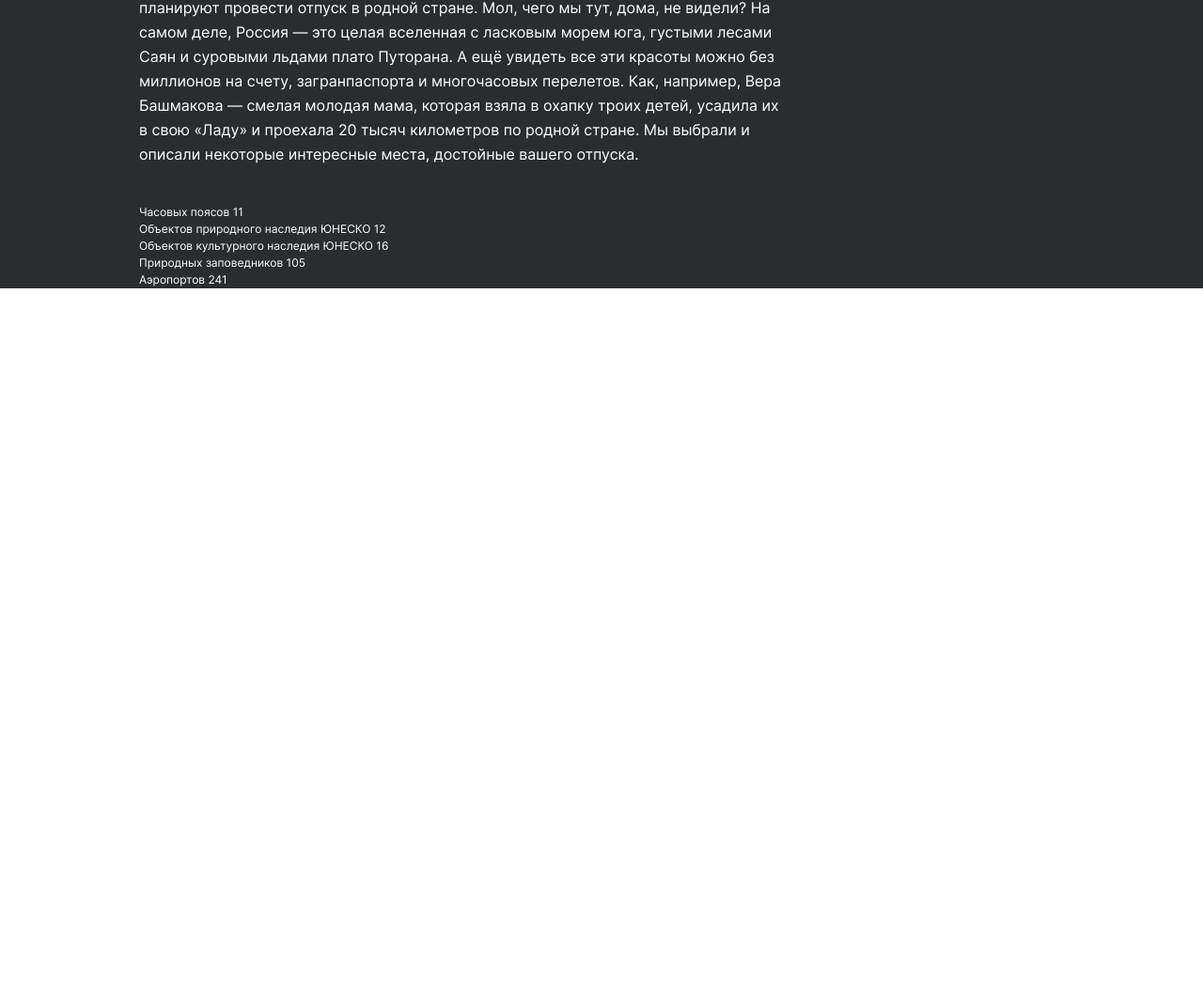
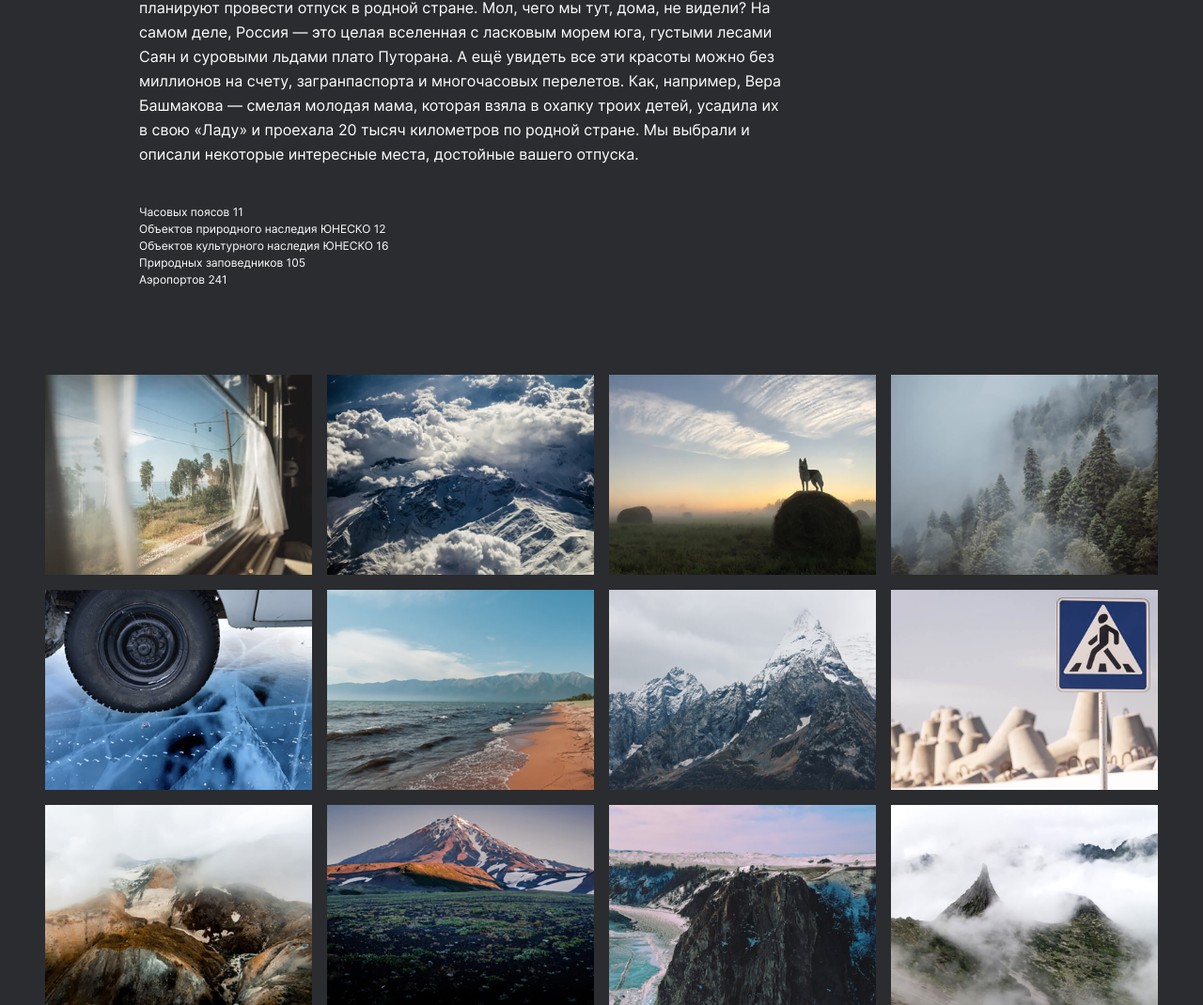
Before and after one commit to MrVereshchagin/russian-travel, a plain HTML site: page index.html in a window 1280 px wide. Shown: the part 1390-2460 px from the top of the page at 94% size. Before the commit the page ends 1697 px from the top, so only its background shows below. Drawn offline with Linux system fonts and the light colour scheme.

Commit message:
done photo-grid section

```diff
--- a/blocks/intro/__list/intro__list.css
+++ b/blocks/intro/__list/intro__list.css
@@ -3,6 +3,7 @@
     margin: 0;
     padding-top: 40px;
     padding-left: 0;
+    padding-bottom: 92px;
     color:#FFFFFF;
     font-size: 12px;
     line-height: 18px;
--- /dev/null
+++ b/blocks/photo-grid/__item/_1/photo-grid__item_1.css
@@ -0,0 +1,3 @@
+.photo-grid__item_1 {
+    background-image: url(../../../../images/photo-grid-train.jpg);
+}
--- /dev/null
+++ b/blocks/photo-grid/__item/_10/photo-grid__item_10.css
@@ -0,0 +1,3 @@
+.photo-grid__item_10 {
+    background-image: url(../../../../images/photo-grid-kamchatka-2.jpg);
+}
--- /dev/null
+++ b/blocks/photo-grid/__item/_11/photo-grid__item_11.css
@@ -0,0 +1,3 @@
+.photo-grid__item_11 {
+    background-image: url(../../../../images/photo-grid-baikal-2.jpg);
+}
--- /dev/null
+++ b/blocks/photo-grid/__item/_12/photo-grid__item_12.css
@@ -0,0 +1,3 @@
+.photo-grid__item_12 {
+    background-image: url(../../../../images/photo-grid-ergaki.jpg);
+}
--- /dev/null
+++ b/blocks/photo-grid/__item/_2/photo-grid__item_2.css
@@ -0,0 +1,3 @@
+.photo-grid__item_2 {
+    background-image: url(../../../../images/photo-grid-atharva-tulsi.jpg);
+}
--- /dev/null
+++ b/blocks/photo-grid/__item/_3/photo-grid__item_3.css
@@ -0,0 +1,3 @@
+.photo-grid__item_3 {
+    background-image: url(../../../../images/photo-grid-tuman.jpg);
+}
--- /dev/null
+++ b/blocks/photo-grid/__item/_4/photo-grid__item_4.css
@@ -0,0 +1,3 @@
+.photo-grid__item_4 {
+    background-image: url(../../../../images/photo-grid-sochi.jpg);
+}
--- /dev/null
+++ b/blocks/photo-grid/__item/_5/photo-grid__item_5.css
@@ -0,0 +1,3 @@
+.photo-grid__item_5 {
+    background-image: url(../../../../images/photo-grid-arisa.jpg);
+}
--- /dev/null
+++ b/blocks/photo-grid/__item/_6/photo-grid__item_6.css
@@ -0,0 +1,3 @@
+.photo-grid__item_6 {
+    background-image: url(../../../../images/photo-grid-baikal.jpg);
+}
--- /dev/null
+++ b/blocks/photo-grid/__item/_7/photo-grid__item_7.css
@@ -0,0 +1,3 @@
+.photo-grid__item_7 {
+    background-image: url(../../../../images/photo-grid-elbrus.jpg);
+}
--- /dev/null
+++ b/blocks/photo-grid/__item/_8/photo-grid__item_8.css
@@ -0,0 +1,3 @@
+.photo-grid__item_8 {
+    background-image: url(../../../../images/photo-grid-kondratiev.jpg);
+}
--- /dev/null
+++ b/blocks/photo-grid/__item/_9/photo-grid__item_9.css
@@ -0,0 +1,3 @@
+.photo-grid__item_9 {
+    background-image: url(../../../../images/photo-grid-kamchatka-1.jpg);
+}
--- /dev/null
+++ b/blocks/photo-grid/__item/photo-grid__item.css
@@ -0,0 +1,5 @@
+.photo-grid__item {
+    background-position: center;
+    background-repeat: no-repeat;
+    background-size: cover;
+}
--- /dev/null
+++ b/blocks/photo-grid/photo-grid.css
@@ -0,0 +1,10 @@
+.photo-grid {
+    max-width: 1184px;
+    min-height: 671px;
+    margin: 0 auto;
+    display: grid;
+    grid-template-columns: repeat(4, 1fr);
+    grid-template-rows: repeat(3, 1fr);
+    gap: 16px;
+    background-color: #2A2C2F;
+}
--- a/index.html
+++ b/index.html
@@ -26,7 +26,7 @@
             </section>
 
             <section class="intro">
-                <h2 class="intro__title">Чего мы там не видели?</h2>
+                <h3 class="intro__title">Чего мы там не видели?</h3>
                 <p class="intro__text">По опросам ВЦИОМ, 95% россиян мечтают куда-нибудь поехать, но только 36% планируют провести отпуск в родной стране. Мол, чего мы тут, дома, не видели? На самом деле, Россия — это целая вселенная с ласковым морем юга, густыми лесами Саян и суровыми льдами плато Путорана. А ещё увидеть все эти красоты можно без миллионов на счету, загранпаспорта и многочасовых перелетов. Как, например, Вера Башмакова — смелая молодая мама, которая взяла в охапку троих детей, усадила их в свою «Ладу» и проехала 20 тысяч километров по родной стране. Мы выбрали и описали некоторые интересные места, достойные вашего отпуска.</p>
                 <ul class="intro__list">
                     <li>Часовых поясов 11</li>
@@ -37,6 +37,21 @@
                 </ul>
             </section>
 
+            <section class="photo-grid">
+                <div class="photo-grid__item photo-grid__item_1"></div>
+                <div class="photo-grid__item photo-grid__item_2"></div>
+                <div class="photo-grid__item photo-grid__item_3"></div>
+                <div class="photo-grid__item photo-grid__item_4"></div>
+                <div class="photo-grid__item photo-grid__item_5"></div>
+                <div class="photo-grid__item photo-grid__item_6"></div>
+                <div class="photo-grid__item photo-grid__item_7"></div>
+                <div class="photo-grid__item photo-grid__item_8"></div>
+                <div class="photo-grid__item photo-grid__item_9"></div>
+                <div class="photo-grid__item photo-grid__item_10"></div>
+                <div class="photo-grid__item photo-grid__item_11"></div>
+                <div class="photo-grid__item photo-grid__item_12"></div>
+            </section>
+
         </main>
     </div>
 
--- a/pages/index.css
+++ b/pages/index.css
@@ -14,3 +14,17 @@
 @import url(../blocks/intro/__title/intro__title.css);
 @import url(../blocks/intro/__text/intro__text.css);
 @import url(../blocks/intro/__list/intro__list.css);
+@import url(../blocks/photo-grid/photo-grid.css);
+@import url(../blocks/photo-grid/__item/photo-grid__item.css);
+@import url(../blocks/photo-grid/__item/_1/photo-grid__item_1.css);
+@import url(../blocks/photo-grid/__item/_2/photo-grid__item_2.css);
+@import url(../blocks/photo-grid/__item/_3/photo-grid__item_3.css);
+@import url(../blocks/photo-grid/__item/_4/photo-grid__item_4.css);
+@import url(../blocks/photo-grid/__item/_5/photo-grid__item_5.css);
+@import url(../blocks/photo-grid/__item/_6/photo-grid__item_6.css);
+@import url(../blocks/photo-grid/__item/_7/photo-grid__item_7.css);
+@import url(../blocks/photo-grid/__item/_8/photo-grid__item_8.css);
+@import url(../blocks/photo-grid/__item/_9/photo-grid__item_9.css);
+@import url(../blocks/photo-grid/__item/_10/photo-grid__item_10.css);
+@import url(../blocks/photo-grid/__item/_11/photo-grid__item_11.css);
+@import url(../blocks/photo-grid/__item/_12/photo-grid__item_12.css);
```
